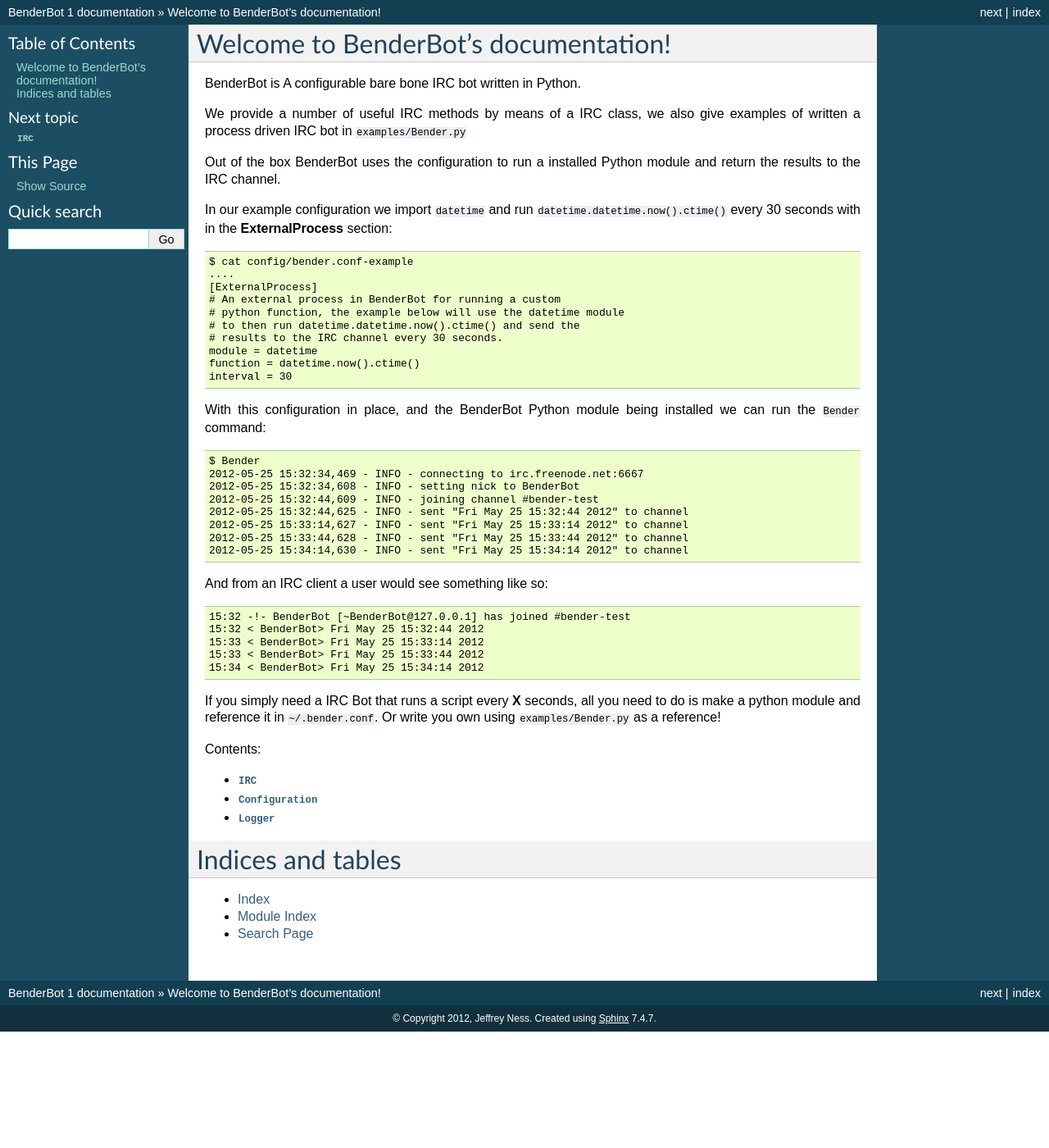
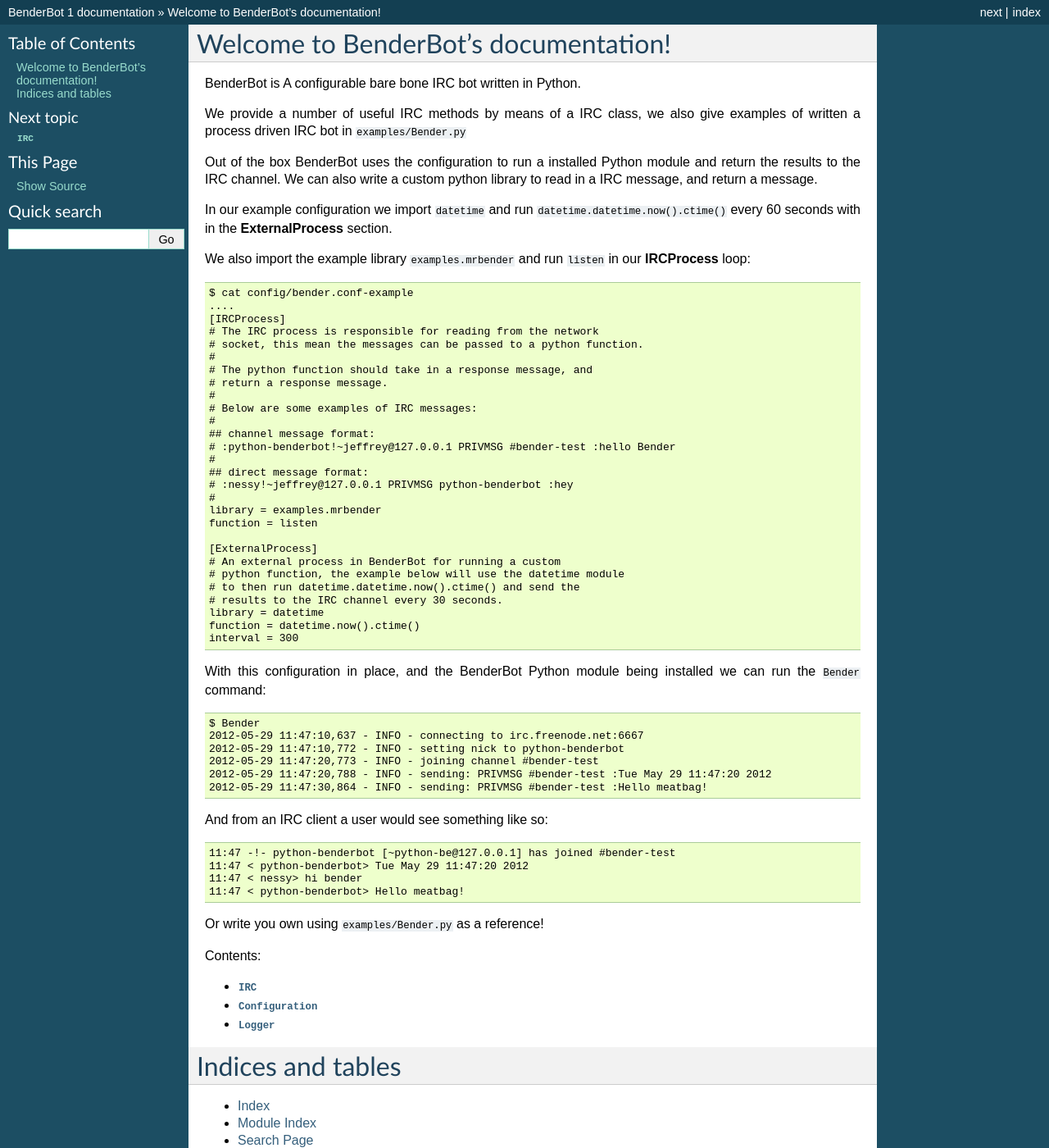
Before and after one commit to jness/BenderBot, a Sphinx documentation site: the page built from doc/index.rst, in a window 1280 px wide and 1400 px high. Shown: the whole window at 82% size. Built offline with Sphinx 7.4.7, drawn with Linux system fonts in a browser that asks for light colours.

Commit message:
Can now do some custom function in IRCProcess

```diff
--- a/doc/index.rst
+++ b/doc/index.rst
@@ -12,44 +12,61 @@
 we also give examples of written a process driven IRC bot in ``examples/Bender.py``
 
 Out of the box BenderBot uses the configuration to run a installed Python
-module and return the results to the IRC channel.
+module and return the results to the IRC channel. We can also write
+a custom python library to read in a IRC message, and return a message.
 
 In our example configuration we import ``datetime`` and run ``datetime.datetime.now().ctime()``
-every 30 seconds with in the **ExternalProcess** section::
+every 60 seconds with in the **ExternalProcess** section.
+
+We also import the example library ``examples.mrbender`` and run ``listen``
+in our **IRCProcess** loop::
 
     $ cat config/bender.conf-example
     ....
+    [IRCProcess]
+    # The IRC process is responsible for reading from the network
+    # socket, this mean the messages can be passed to a python function.
+    #
+    # The python function should take in a response message, and
+    # return a response message.
+    #
+    # Below are some examples of IRC messages:
+    #
+    ## channel message format:
+    # :python-benderbot!~jeffrey@127.0.0.1 PRIVMSG #bender-test :hello Bender
+    #
+    ## direct message format:
+    # :nessy!~jeffrey@127.0.0.1 PRIVMSG python-benderbot :hey
+    #
+    library = examples.mrbender
+    function = listen
+
     [ExternalProcess]
     # An external process in BenderBot for running a custom
     # python function, the example below will use the datetime module
     # to then run datetime.datetime.now().ctime() and send the
     # results to the IRC channel every 30 seconds.
-    module = datetime
+    library = datetime
     function = datetime.now().ctime()
-    interval = 30
+    interval = 300
 
 With this configuration in place, and the BenderBot Python module being installed
 we can run the ``Bender`` command::
 
     $ Bender
-    2012-05-25 15:32:34,469 - INFO - connecting to irc.freenode.net:6667
-    2012-05-25 15:32:34,608 - INFO - setting nick to BenderBot
-    2012-05-25 15:32:44,609 - INFO - joining channel #bender-test
-    2012-05-25 15:32:44,625 - INFO - sent "Fri May 25 15:32:44 2012" to channel
-    2012-05-25 15:33:14,627 - INFO - sent "Fri May 25 15:33:14 2012" to channel
-    2012-05-25 15:33:44,628 - INFO - sent "Fri May 25 15:33:44 2012" to channel
-    2012-05-25 15:34:14,630 - INFO - sent "Fri May 25 15:34:14 2012" to channel
+    2012-05-29 11:47:10,637 - INFO - connecting to irc.freenode.net:6667
+    2012-05-29 11:47:10,772 - INFO - setting nick to python-benderbot
+    2012-05-29 11:47:20,773 - INFO - joining channel #bender-test
+    2012-05-29 11:47:20,788 - INFO - sending: PRIVMSG #bender-test :Tue May 29 11:47:20 2012
+    2012-05-29 11:47:30,864 - INFO - sending: PRIVMSG #bender-test :Hello meatbag!
 
 And from an IRC client a user would see something like so::
 
-    15:32 -!- BenderBot [~BenderBot@127.0.0.1] has joined #bender-test
-    15:32 < BenderBot> Fri May 25 15:32:44 2012
-    15:33 < BenderBot> Fri May 25 15:33:14 2012
-    15:33 < BenderBot> Fri May 25 15:33:44 2012
-    15:34 < BenderBot> Fri May 25 15:34:14 2012
+    11:47 -!- python-benderbot [~python-be@127.0.0.1] has joined #bender-test
+    11:47 < python-benderbot> Tue May 29 11:47:20 2012
+    11:47 < nessy> hi bender
+    11:47 < python-benderbot> Hello meatbag!
 
-If you simply need a IRC Bot that runs a script every **X** seconds,
-all you need to do is make a python module and reference it in ``~/.bender.conf``.
 Or write you own using ``examples/Bender.py`` as a reference!
 
 Contents:
--- a/setup.py
+++ b/setup.py
@@ -13,10 +13,10 @@
       author_email='jeffrey.ness@rackspace.com',
       url='',
       license='GPLv3',
-      packages=find_packages(exclude=['ez_setup', 'examples', 'tests']),
+      packages=find_packages(exclude=['ez_setup', 'tests']),
       include_package_data=True,
       zip_safe=False,
-      install_requires=[],
+      install_requires=['importlib',],
       test_suite='nose.collector',
       entry_points= {'console_scripts': ['Bender = BenderBot.Bender:main']},
       )
```
Also changed, not shown: examples/__init__.py (added), 4 other files.
